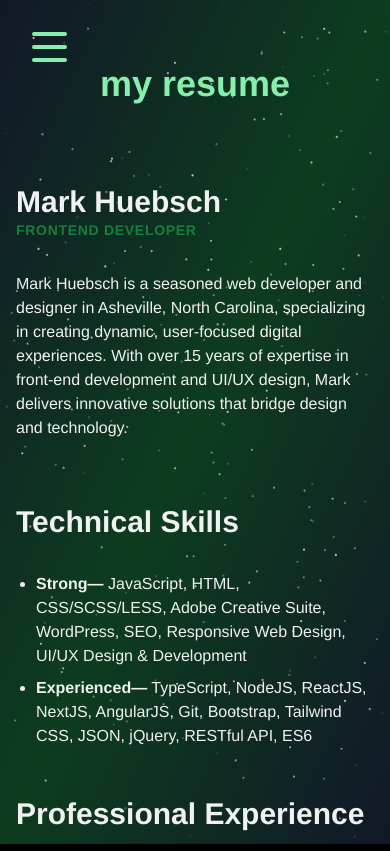
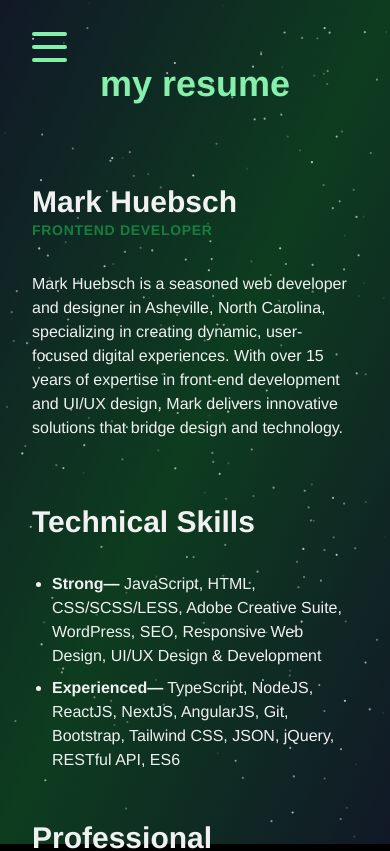
Before and after one commit to mhuebsch/myDevWebsite, a Next.js app: page /resume in a window 390 px wide. Shown: the top 851 px of the page. Built offline with nearby package versions, Linux system fonts and the light colour scheme.

Commit message:
fix responsive padding on resume page

```diff
--- a/app/resume/page.js
+++ b/app/resume/page.js
@@ -9,7 +9,7 @@ const ResumePage = () => {
         </div>
       </div>
       <section>
-        <div className="flex flex-col gap-4">
+        <div className="flex flex-col gap-4 px-4 md:px-0 lg:px-14">
           <div className="flex flex-col md:flex-row">
             <div className="w-full md:w-1/4 p-4 animate-slide-in-left">
               <h3 className="text-3xl font-semibold">Mark Huebsch</h3>
```
